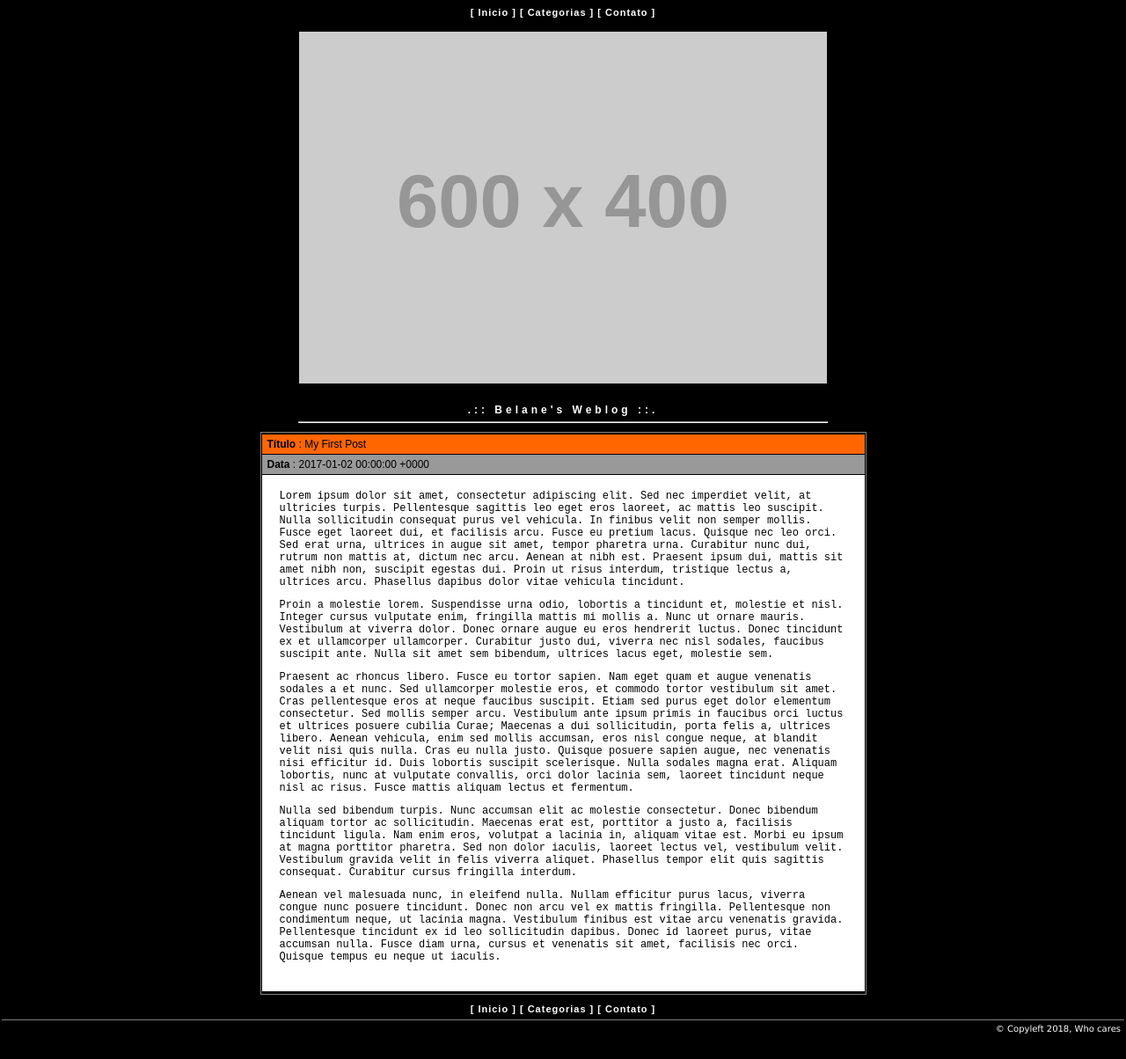
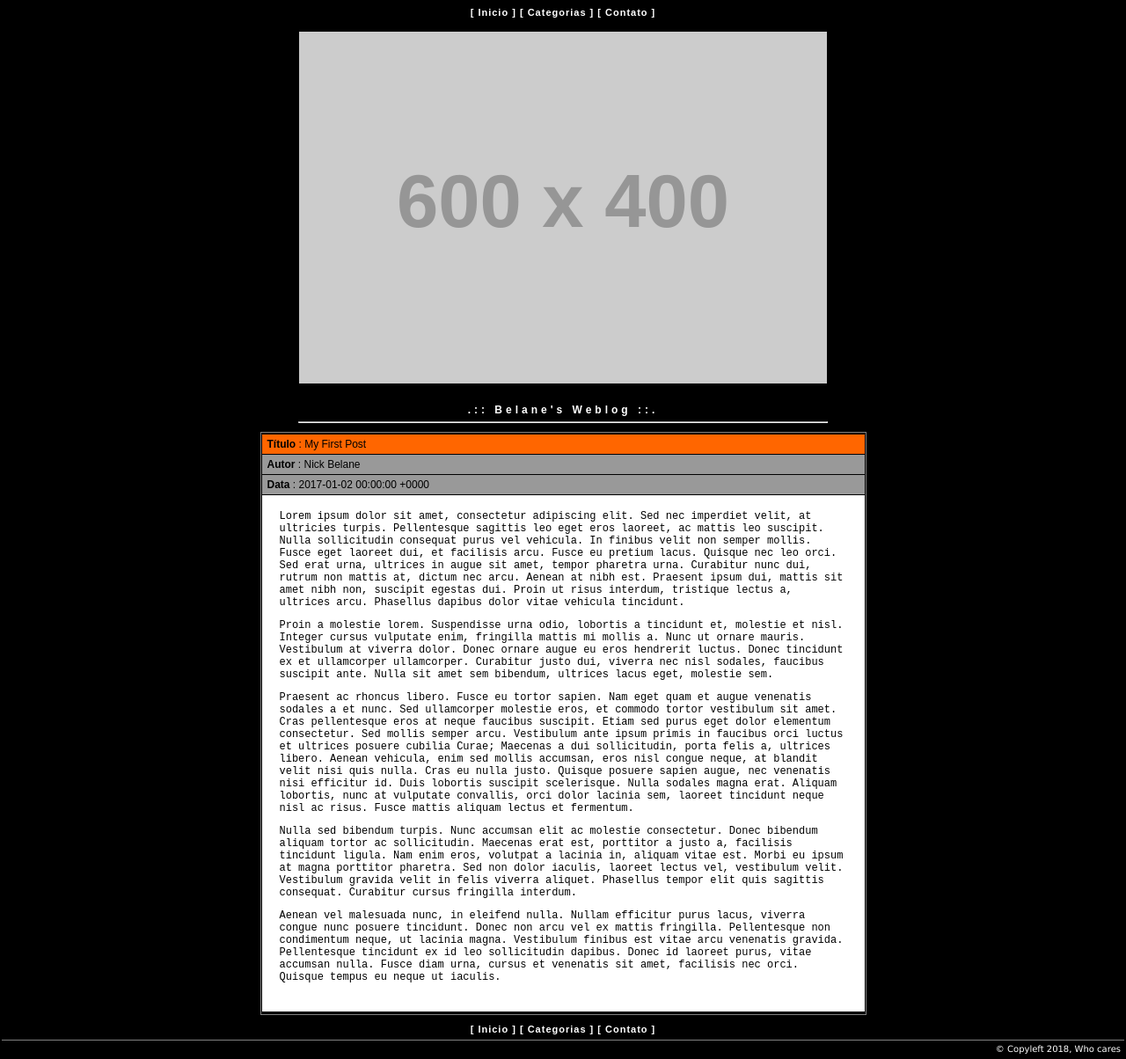
Before and after one commit to nick-belane/nick-belane.github.io, a Jekyll site: the page built from _posts/2017-01-02-my-first-post.md, in a window 1280 px wide. Shown: the whole page at 88% size. Built offline with Jekyll 4.4.1, drawn with Linux system fonts in a browser that asks for light colours; before the commit the page ends 1181 px from its top, so only the background shows below that.

Commit message:
Update 2017-01-02-my-first-post.md

```diff
--- a/_posts/2017-01-02-my-first-post.md
+++ b/_posts/2017-01-02-my-first-post.md
@@ -1,6 +1,7 @@
 ---
 title: My First Post
 category: CTFs
+author: Nick Belane
 layout: default
 ---
 
```
